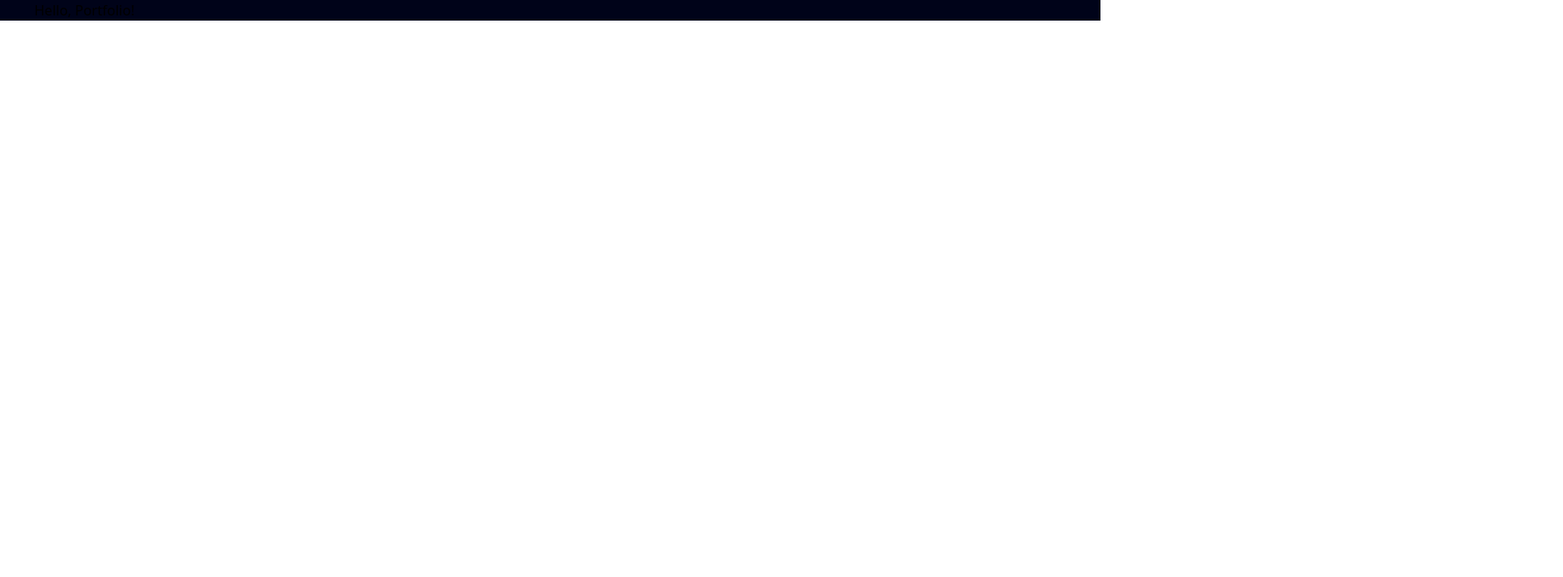
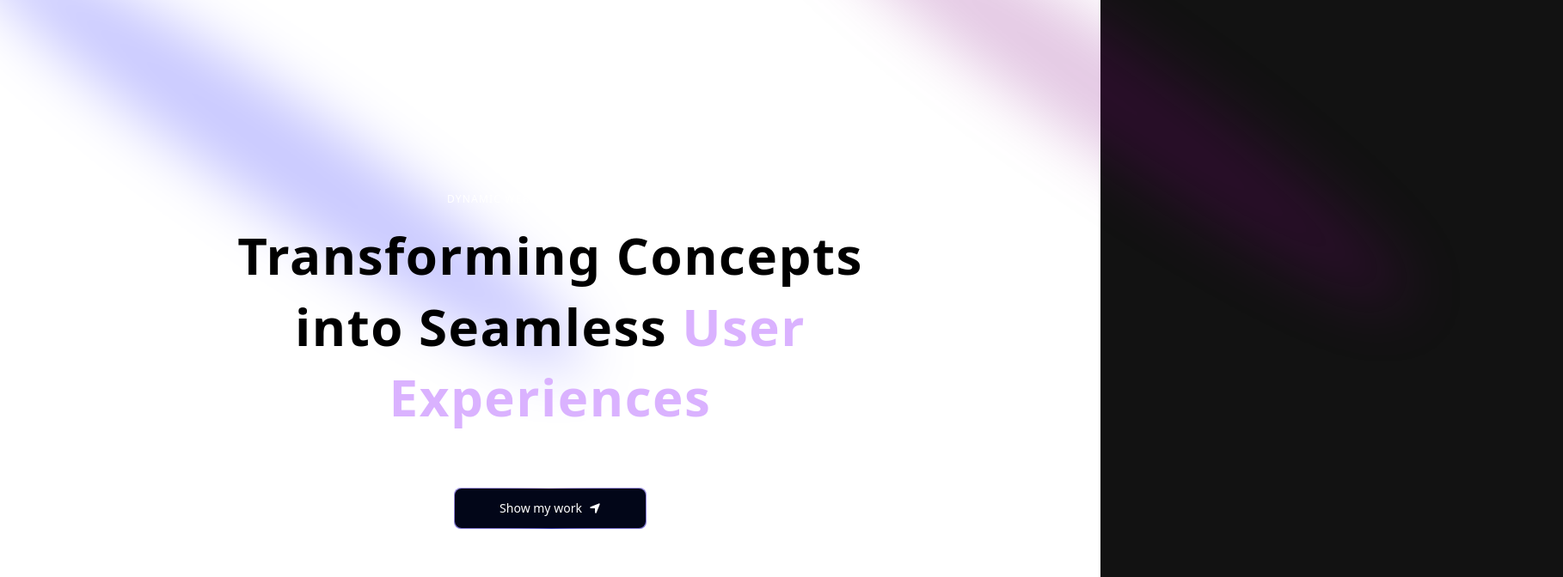
Before and after one commit to mahtab-babaei/modern-portfolio, a Next.js app: page / in a window 1280 px wide. Shown: the top 672 px of the page at 86% size, 1818 px wide, since content can reach past the window. Built offline with nearby package versions, Linux system fonts and the light colour scheme.

Commit message:
Create hero section

```diff
--- a/app/globals.css
+++ b/app/globals.css
@@ -3,3 +3,18 @@
 @theme {
   --color-black-100: #000319;
 }
+
+@theme inline {
+  --animate-spotlight: spotlight 2s ease 0.75s 1 forwards;
+}
+
+@keyframes spotlight {
+  0% {
+    opacity: 0;
+    transform: translate(-72%, -62%) scale(0.5);
+  }
+  100% {
+    opacity: 1;
+    transform: translate(-50%, -40%) scale(1);
+  }
+}
--- a/app/layout.tsx
+++ b/app/layout.tsx
@@ -1,6 +1,7 @@
 import type { Metadata } from "next";
 import { Geist, Geist_Mono } from "next/font/google";
 import "./globals.css";
+import { ThemeProvider } from "@/components/theme-provider";
 
 const geistSans = Geist({
   variable: "--font-geist-sans",
@@ -23,11 +24,18 @@
   children: React.ReactNode;
 }>) {
   return (
-    <html lang="en">
+    <html lang="en" suppressHydrationWarning>
       <body
         className={`${geistSans.variable} ${geistMono.variable} antialiased`}
       >
-        {children}
+        <ThemeProvider
+          attribute="class"
+          defaultTheme="dark"
+          enableSystem
+          disableTransitionOnChange
+        >
+          {children}
+        </ThemeProvider>
       </body>
     </html>
   );
--- a/app/page.tsx
+++ b/app/page.tsx
@@ -1,8 +1,10 @@
+import Hero from "../components/Hero";
+
 export default function Home() {
   return (
     <main className="bg-black-100 flex justify-center items-center flex-col overflow-hidden mx-auto sm:px-10 px-5">
       <div className="max-w-7xl w-full">
-        <h1>Hello, Portfolio!</h1>
+        <Hero />
       </div>
     </main>
   );
--- /dev/null
+++ b/components/Hero.tsx
@@ -0,0 +1,56 @@
+import React from "react";
+import { Spotlight } from "./ui/Spotlight";
+import { cn } from "@/lib/utils";
+import { TextGenerateEffect } from "./ui/TextGenerateEffect";
+import MagicButton from "./ui/MagicButton";
+import { FaLocationArrow } from "react-icons/fa6";
+
+const Hero = () => {
+  return (
+    <div className="pb-20 pt-36">
+      <div>
+        <Spotlight
+          className="-top-40 -left-10 md:-left-32 md:-top-20 h-screen"
+          fill="white"
+        />
+        <Spotlight
+          className="top-10 left-full h-[80vh] w-[50vw]"
+          fill="purple"
+        />
+        <Spotlight className="top-28 left-80 h-[80vh] w-[50vw]" fill="blue" />
+      </div>
+      <div className="flex h-screen w-full items-center justify-center bg-white dark:bg-black-100 absolute top-0 left-0">
+        <div
+          className={cn(
+            "absolute inset-0",
+            "[background-size:70px_70px]",
+            "dark:[background-image:linear-gradient(to_right,#2626261D_2px,transparent_1px),linear-gradient(to_bottom,#2626261D_2px,transparent_1px)]"
+          )}
+        />
+      </div>
+      <div className="flex justify-center relative my-20 z-10">
+        <div className="max-w-[89vw] md:max-w-2xl lg:max-w-[60vw] flex flex-col items-center justify-center">
+          <h2 className="uppercase tracking-widest text-xs text-center text-ble-100 max-w-80">
+            Dynamic Web Magic With Next.js
+          </h2>
+          <TextGenerateEffect
+            className="text-center text-[40px] md:text-5xl lg:text-6xl"
+            words="Transforming Concepts into Seamless User Experiences"
+          />
+          <p className="text-center md:tracking-wider mb-4 text-sm md:text-lg lg:text-2xl">
+            Hi! I&apos;m Mahtab, a Front-End Developer from Iran.
+          </p>
+          <a href="#about">
+            <MagicButton
+              title="Show my work"
+              icon={<FaLocationArrow />}
+              position="right"
+            />
+          </a>
+        </div>
+      </div>
+    </div>
+  );
+};
+
+export default Hero;
--- /dev/null
+++ b/components/theme-provider.tsx
@@ -0,0 +1,11 @@
+"use client";
+
+import * as React from "react";
+import { ThemeProvider as NextThemesProvider } from "next-themes";
+
+export function ThemeProvider({
+  children,
+  ...props
+}: React.ComponentProps<typeof NextThemesProvider>) {
+  return <NextThemesProvider {...props}>{children}</NextThemesProvider>;
+}
--- /dev/null
+++ b/components/ui/MagicButton.tsx
@@ -0,0 +1,30 @@
+import React from "react";
+
+const MagicButton = ({
+  title,
+  icon,
+  position,
+  handleClick,
+  otherClasses,
+}: {
+  title: string;
+  icon: React.ReactNode;
+  position: string;
+  handleClick?: () => void;
+  otherClasses?: string;
+}) => {
+  return (
+    <button className="relative inline-flex h-12 w-full overflow-hidden rounded-lg p-[1px] focus:outline-none md:w-56">
+      <span className="absolute inset-[-1000%] animate-[spin_2s_linear_infinite] bg-[conic-gradient(from_90deg_at_50%_50%,#E2CBFF_0%,#393BB2_50%,#E2CBFF_100%)]" />
+      <span
+        className={`inline-flex gap-2 h-full w-full cursor-pointer items-center justify-center rounded-lg bg-slate-950 px-7 text-sm font-medium text-white backdrop-blur-3xl ${otherClasses}`}
+      >
+        {position === "left" && icon}
+        {title}
+        {position === "right" && icon}
+      </span>
+    </button>
+  );
+};
+
+export default MagicButton;
--- /dev/null
+++ b/components/ui/Spotlight.tsx
@@ -0,0 +1,56 @@
+import React from "react";
+import { cn } from "@/lib/utils";
+
+type SpotlightProps = {
+  className?: string;
+  fill?: string;
+};
+
+export const Spotlight = ({ className, fill }: SpotlightProps) => {
+  return (
+    <svg
+      className={cn(
+        "animate-spotlight pointer-events-none absolute z-[1]  h-[169%] w-[138%] lg:w-[84%] opacity-0",
+        className
+      )}
+      xmlns="http://www.w3.org/2000/svg"
+      viewBox="0 0 3787 2842"
+      fill="none"
+    >
+      <g filter="url(#filter)">
+        <ellipse
+          cx="1924.71"
+          cy="273.501"
+          rx="1924.71"
+          ry="273.501"
+          transform="matrix(-0.822377 -0.568943 -0.568943 0.822377 3631.88 2291.09)"
+          fill={fill || "white"}
+          fillOpacity="0.21"
+        ></ellipse>
+      </g>
+      <defs>
+        <filter
+          id="filter"
+          x="0.860352"
+          y="0.838989"
+          width="3785.16"
+          height="2840.26"
+          filterUnits="userSpaceOnUse"
+          colorInterpolationFilters="sRGB"
+        >
+          <feFlood floodOpacity="0" result="BackgroundImageFix"></feFlood>
+          <feBlend
+            mode="normal"
+            in="SourceGraphic"
+            in2="BackgroundImageFix"
+            result="shape"
+          ></feBlend>
+          <feGaussianBlur
+            stdDeviation="151"
+            result="effect1_foregroundBlur_1065_8"
+          ></feGaussianBlur>
+        </filter>
+      </defs>
+    </svg>
+  );
+};
--- /dev/null
+++ b/components/ui/TextGenerateEffect.tsx
@@ -0,0 +1,64 @@
+"use client";
+import { useEffect } from "react";
+import { motion, stagger, useAnimate } from "motion/react";
+import { cn } from "@/lib/utils";
+
+export const TextGenerateEffect = ({
+  words,
+  className,
+  filter = true,
+  duration = 0.5,
+}: {
+  words: string;
+  className?: string;
+  filter?: boolean;
+  duration?: number;
+}) => {
+  const [scope, animate] = useAnimate();
+  let wordsArray = words.split(" ");
+  useEffect(() => {
+    animate(
+      "span",
+      {
+        opacity: 1,
+        filter: filter ? "blur(0px)" : "none",
+      },
+      {
+        duration: duration ? duration : 1,
+        delay: stagger(0.2),
+      }
+    );
+  }, [scope.current]);
+
+  const renderWords = () => {
+    return (
+      <motion.div ref={scope}>
+        {wordsArray.map((word, idx) => {
+          return (
+            <motion.span
+              key={word + idx}
+              className={`${
+                idx > 3 ? "text-purple-300" : "dark:text-white text-black"
+              }  opacity-0`}
+              style={{
+                filter: filter ? "blur(10px)" : "none",
+              }}
+            >
+              {word}{" "}
+            </motion.span>
+          );
+        })}
+      </motion.div>
+    );
+  };
+
+  return (
+    <div className={cn("font-bold", className)}>
+      <div className="my-4">
+        <div className=" dark:text-white text-black leading-snug tracking-wide">
+          {renderWords()}
+        </div>
+      </div>
+    </div>
+  );
+};
--- /dev/null
+++ b/lib/utils.ts
@@ -0,0 +1,6 @@
+import { ClassValue, clsx } from "clsx";
+import { twMerge } from "tailwind-merge";
+
+export function cn(...inputs: ClassValue[]) {
+  return twMerge(clsx(inputs));
+}
```
Also changed, not shown: package.json (+10 -5 lines), 1 other file (tests, documents, lock files or other folders).
